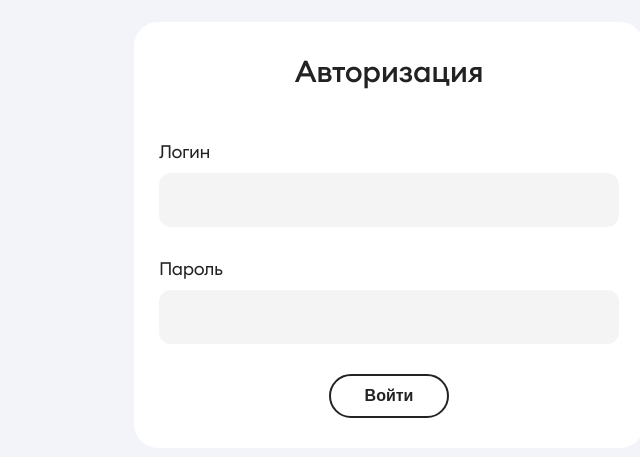
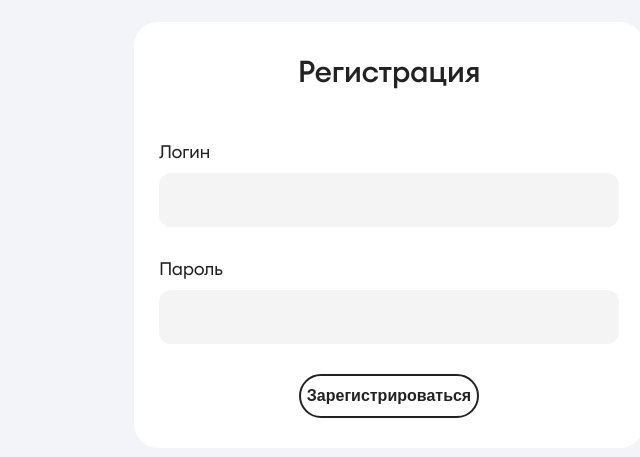
Before and after one commit to alekskorolev3/bereza-test, a React (Create React App) app: page /register in a window 1280 px wide. Shown: the part 165-622 px from the top of the page, without its empty margins (251-891 px from the left). Built offline with nearby package versions, Linux system fonts and the light colour scheme; no server answers; the HTML template or start-up script is replaced by a standard one.

Commit message:
Added register

```diff
--- a/src/App.js
+++ b/src/App.js
@@ -5,9 +5,9 @@ import Layout from "./Components/Layout";
 import TechSchema from "./Components/TechSchema";
 import React from "react";
 import Data from "./Components/Data";
+import Register from "./Components/Register";
 
 function App() {
-
 
     return (
         <Routes>
@@ -16,7 +16,7 @@ function App() {
                 <Route path="/schema" element={<TechSchema />}/>
             </Route>
             <Route path="/login" element={<Login/>}/>
-            <Route path="/register" element={<Login/>}/>
+            <Route path="/register" element={<Register/>}/>
         </Routes>
     )
 }
--- a/src/Components/Register.js
+++ b/src/Components/Register.js
@@ -1,10 +1,32 @@
 import React from 'react'
 import styles from "../styles/Login.module.css"
+import {useForm} from "react-hook-form";
 
 const Register = () => {
+
+    const { register, handleSubmit, formState: { errors } } = useForm();
+    const onSubmit = data => console.log(data);
+
     return (
-        <div></div>
+        <div className={styles.container}>
+            <div className={styles.card}>
+                <span className={styles.title}>Регистрация</span>
+                <form className={styles.form} onSubmit={handleSubmit(onSubmit)}>
+                    <div className={styles.inputGroup}>
+                        <label htmlFor="login">Логин</label>
+                        <input type="text" id="login" {...register("login", { required: true})}/>
+                    </div>
+
+                    <div className={styles.inputGroup}>
+                        <label htmlFor="password">Пароль</label>
+                        <input type="password" id="password" {...register("password", { required: true})}/>
+                    </div>
+
+                    <input type="submit" className={styles.submitButton} value="Зарегистрироваться"/>
+                </form>
+            </div>
+        </div>
     )
 }
 
-export default Register()
+export default Register
--- a/src/styles/Login.module.css
+++ b/src/styles/Login.module.css
@@ -58,7 +58,7 @@
 
 .submitButton {
     display: flex;
-    width: 120px;
+    min-width: 120px;
     height: 44px;
     justify-content: center;
     align-items: center;
```
